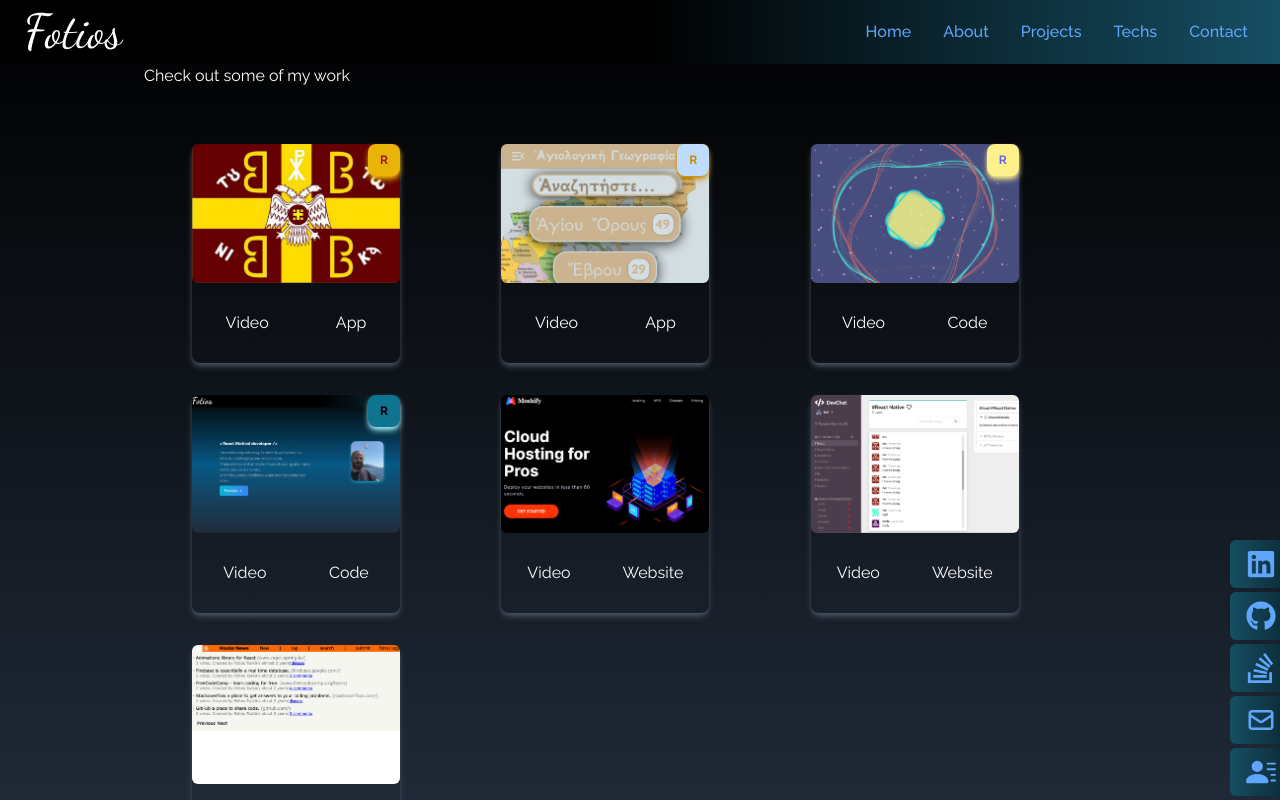
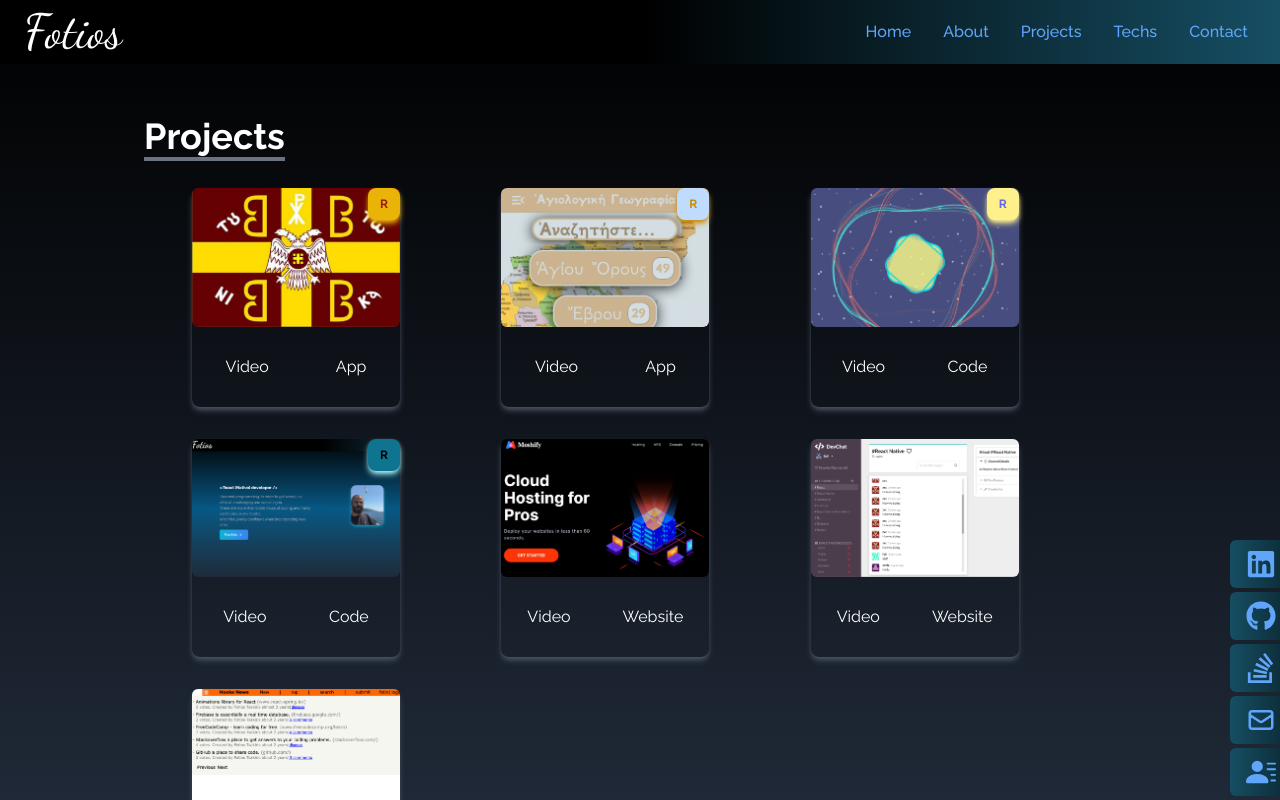
Before and after one commit to all-kind-websites/portfolio, a React (Create React App) app: page /projects in a window 1280 px wide. Built offline with nearby package versions, Linux system fonts and the light colour scheme; a web font is replaced by a local one; what tw-elements would draw is missing.

Commit message:
Use link in projects only if it exists

```diff
--- a/src/misc/projects.ts
+++ b/src/misc/projects.ts
@@ -20,7 +20,8 @@ const projects = [
   {
     id: 1,
     src: hagio_geo,
-    link: "hagio_geo",
+    link: "",
+    // link: "hagio_geo",
     type: "App",
     videoLink: "https://www.youtube.com/watch?v=yqikND3lSss&ab_channel=fotios",
     projectLink: "https://app-info.github.io/hagio-geo-info/",
@@ -30,7 +31,8 @@ const projects = [
   {
     id: 2,
     src: tap_me,
-    link: "tap_me",
+    link: "",
+    // link: "tap_me",
     type: "Code",
     videoLink: "https://www.youtube.com/watch?v=HxdLrMhQHcs&ab_channel=fotios",
     projectLink: "https://github.com/react-native-games/tabMe",
@@ -40,7 +42,8 @@ const projects = [
   {
     id: 3,
     src: portfolio,
-    link: "portfolio",
+    link: "",
+    // link: "portfolio",
     type: "Code",
     videoLink: "#",
     projectLink: "https://github.com/all-kind-websites/portfolio",
@@ -50,7 +53,8 @@ const projects = [
   {
     id: 4,
     src: moshify,
-    link: "moshify",
+    link: "",
+    // link: "moshify",
     type: "Website",
     videoLink: "https://studio.youtube.com/video/XYTwoqyE32U/edit",
     projectLink: "https://moshified-footios76.netlify.app/#",
@@ -59,7 +63,8 @@ const projects = [
   {
     id: 5,
     src: slack_clone,
-    link: "entoutonika",
+    link: "",
+    // link: "slack_clone",
     type: "Website",
     videoLink: "https://www.youtube.com/watch?v=p0Dn9Kwkzcw&ab_channel=fotios",
     projectLink: "https://slack-clone-9a8d0.web.app/register",
@@ -68,7 +73,8 @@ const projects = [
   {
     id: 6,
     src: hooks_news,
-    link: "hooks_news",
+    link: "",
+    // link: "hooks_news",
     type: "Website",
     videoLink: "https://www.youtube.com/watch?v=RM7wrLvKu0Y&ab_channel=fotios",
     projectLink: "https://hooks-news-app-d9481.web.app/login",
--- a/src/pages/Projects.tsx
+++ b/src/pages/Projects.tsx
@@ -12,18 +12,12 @@ const Projects = () => {
         className=' max-w-screen-lg p-4 mx-auto flex flex-col justify-center w-full h-full'
       >
         <div
-          className=' pb-8 mt-16'
+          className=' pb-8 mt-56'
         >
           <p
             className=' text-4xl font-bold inline border-b-4 border-gray-500 pt-20'
           >
             Projects
-          </p>
-
-          <p
-            className=' py-6'
-          >
-            Check out some of my work
           </p>
         </div>
         <div
@@ -35,11 +29,19 @@ const Projects = () => {
                 key={id}
                 className=' relative shadow-md shadow-gray-600 rounded-lg md:w-38 lg:w-52'
               >
-                <Link to={link} >
-                  <img src={src} alt=""
-                    className=' rounded-md duration-200 hover:scale-105'
+                {link
+                  ?
+                  <Link to={link} >
+                    <img src={src} alt="project"
+                      className=' rounded-md duration-200 hover:scale-105'
+                    />
+                  </Link>
+                  :
+                  <img src={src} alt="project"
+                    className=' rounded-md'
                   />
-                </Link>
+                }
+
                 <div
                   className='flex items-center justify-between '
                 >
@@ -73,7 +75,6 @@ const Projects = () => {
             ))
           }
         </div>
-
       </div>
     </section>
   )
```
